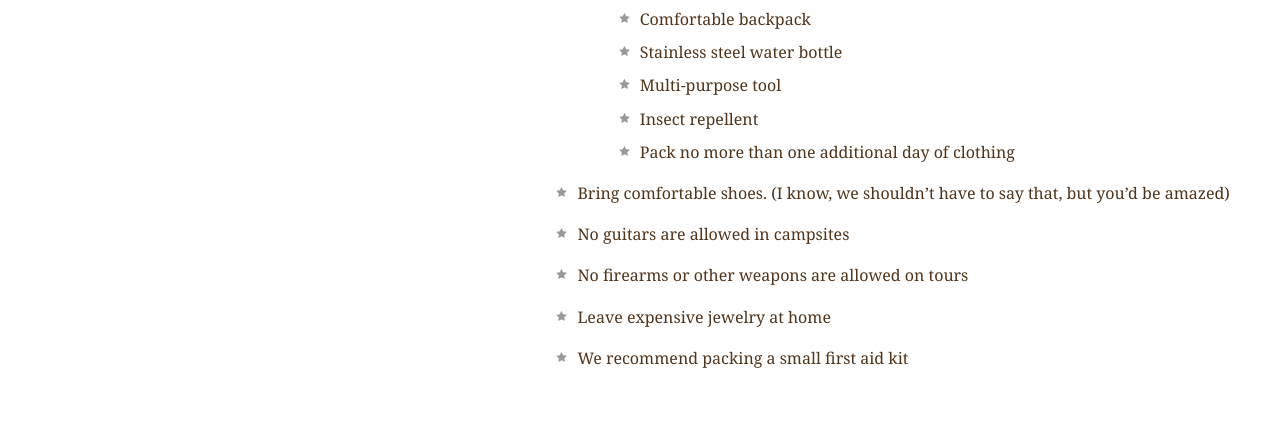
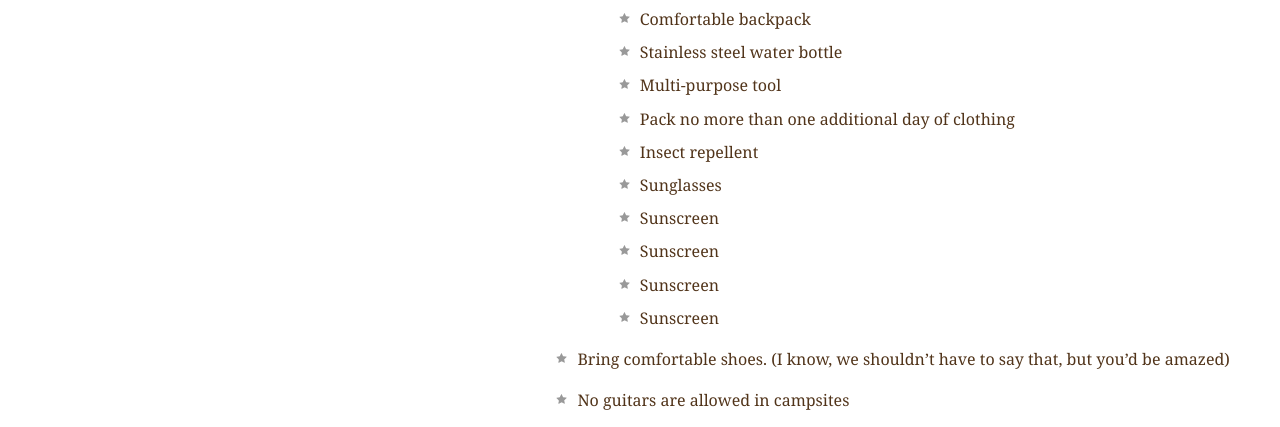
Before and after one commit to lars2184/explore_cali, a plain HTML site: page resources.html in a window 1280 px wide. Shown: the part 2127-2554 px from the top of the page. Drawn offline with Linux system fonts and the light colour scheme.

Commit message:
commit to delete

```diff
--- a/resources.html
+++ b/resources.html
@@ -100,9 +100,13 @@
                 <li>Comfortable backpack</li>
                 <li>Stainless steel water bottle</li>
                 <li>Multi-purpose tool</li>
+                <li>Pack no more than one additional day of clothing</li>
                 <li>Insect repellent</li>
-                <li>Pack no more than one additional day of clothing</li>
-
+                <li>Sunglasses</li>
+                <li>Sunscreen</li>
+                <li>Sunscreen</li>
+                <li>Sunscreen</li>
+                <li>Sunscreen</li>
               </ul>
             </li>
             <li>Bring comfortable shoes. (I know, we shouldn’t have to say that, but you’d be amazed)</li>
```
